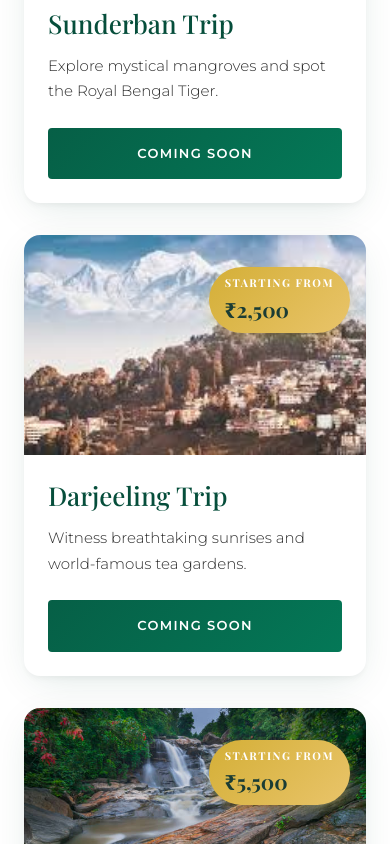
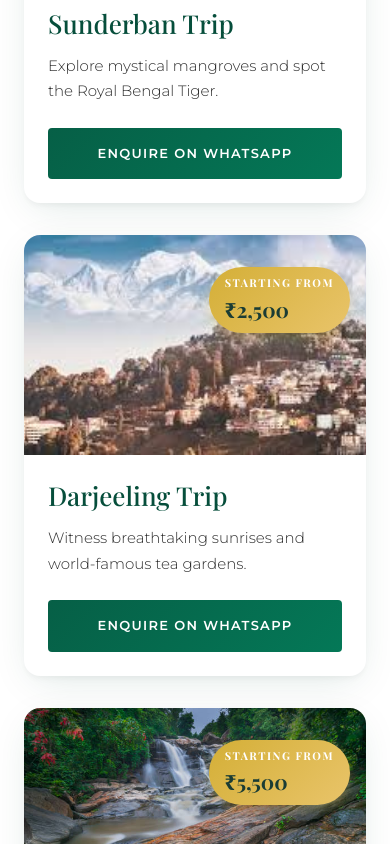
Before and after one commit to Believer313/Holiday-Planner-Tours-Travels, a React (Vite) app: page /tours in a window 390 px wide. Shown: the part 1000-1844 px from the top of the page. Built offline with nearby package versions, Linux system fonts and the light colour scheme; no server answers; a web font is replaced by a local one.

Commit message:
Fix fake phone in CreateTour, Coming Soon now opens WhatsApp

```diff
--- a/src/Landing_page/Tours/Tour.jsx
+++ b/src/Landing_page/Tours/Tour.jsx
@@ -96,14 +96,14 @@ const Tour = () => {
                   onClick={(e) => {
                     e.stopPropagation();
                     if (tour._id.startsWith("sample-")) {
-                      alert("Booking will open soon!");
+                      window.open("https://wa.me/919907740169?text=Hi!%20I%20am%20interested%20in%20the%20" + encodeURIComponent(tour.title), "_blank");
                     } else {
                       navigate(`/booking?tourId=${tour._id}`);
                     }
                   }}
                 >
                   {tour._id.startsWith("sample-")
-                    ? "Coming Soon"
+                    ? "Enquire on WhatsApp"
                     : "Book Now"}
                 </button>
               </div>
--- a/src/pages/CreateTour.jsx
+++ b/src/pages/CreateTour.jsx
@@ -368,11 +368,11 @@ export default function CreateTour() {
               <div className="create-tour-support-card">
                 <h4>Need Help?</h4>
                 <p>Contact our support team for assistance with creating tours.</p>
-                <a href="tel:+919876543210" className="support-link">
+                <a href="tel:+919907740169" className="support-link">
                   <svg width="18" height="18" viewBox="0 0 24 24" fill="none" stroke="currentColor" strokeWidth="2">
                     <path d="M22 16.92v3a2 2 0 0 1-2.18 2 19.79 19.79 0 0 1-8.63-3.07 19.5 19.5 0 0 1-6-6 19.79 19.79 0 0 1-3.07-8.67A2 2 0 0 1 4.11 2h3a2 2 0 0 1 2 1.72"/>
                   </svg>
-                  +91 98765 43210
+                  +91 9907740169
                 </a>
               </div>
             </div>
```
